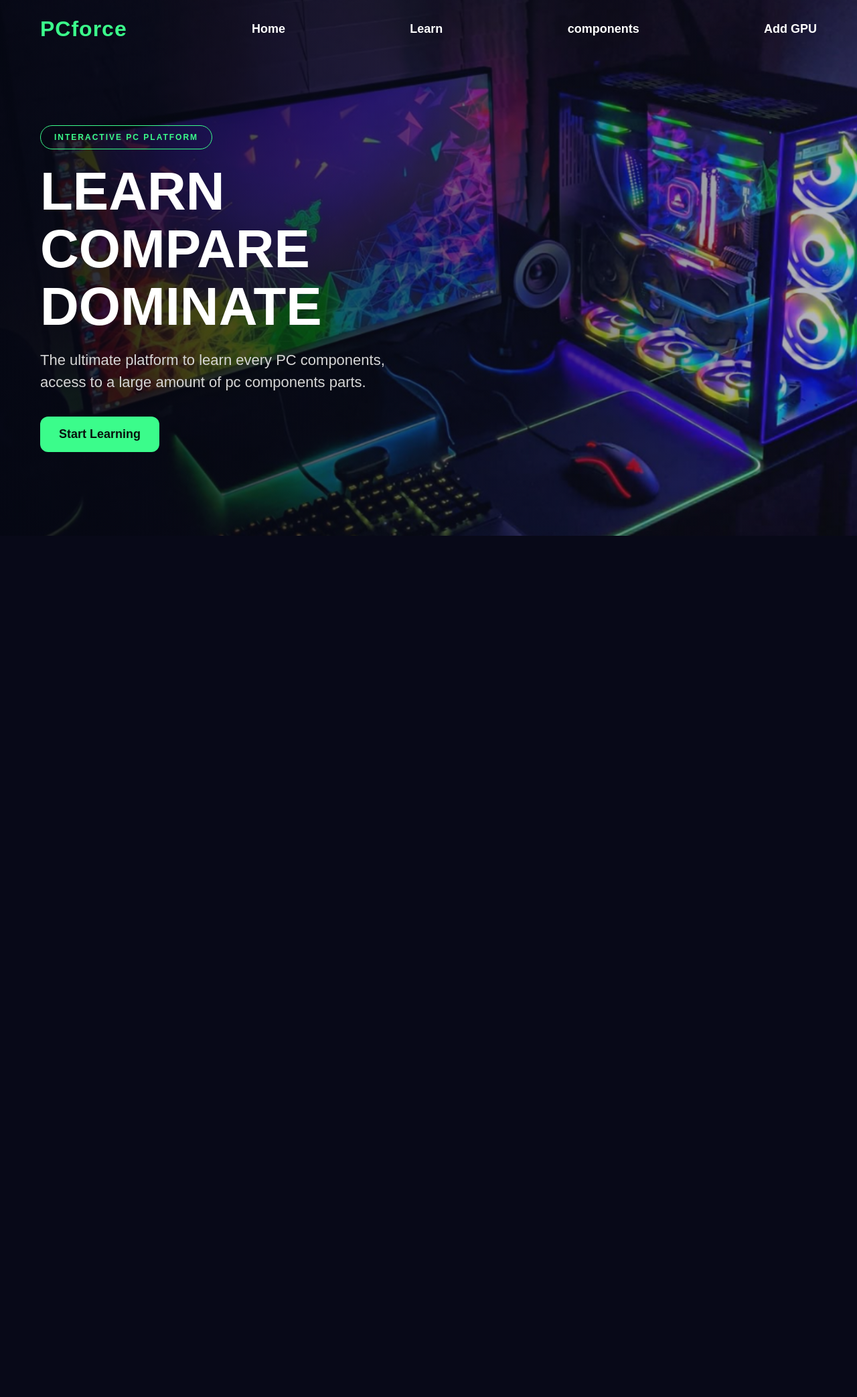
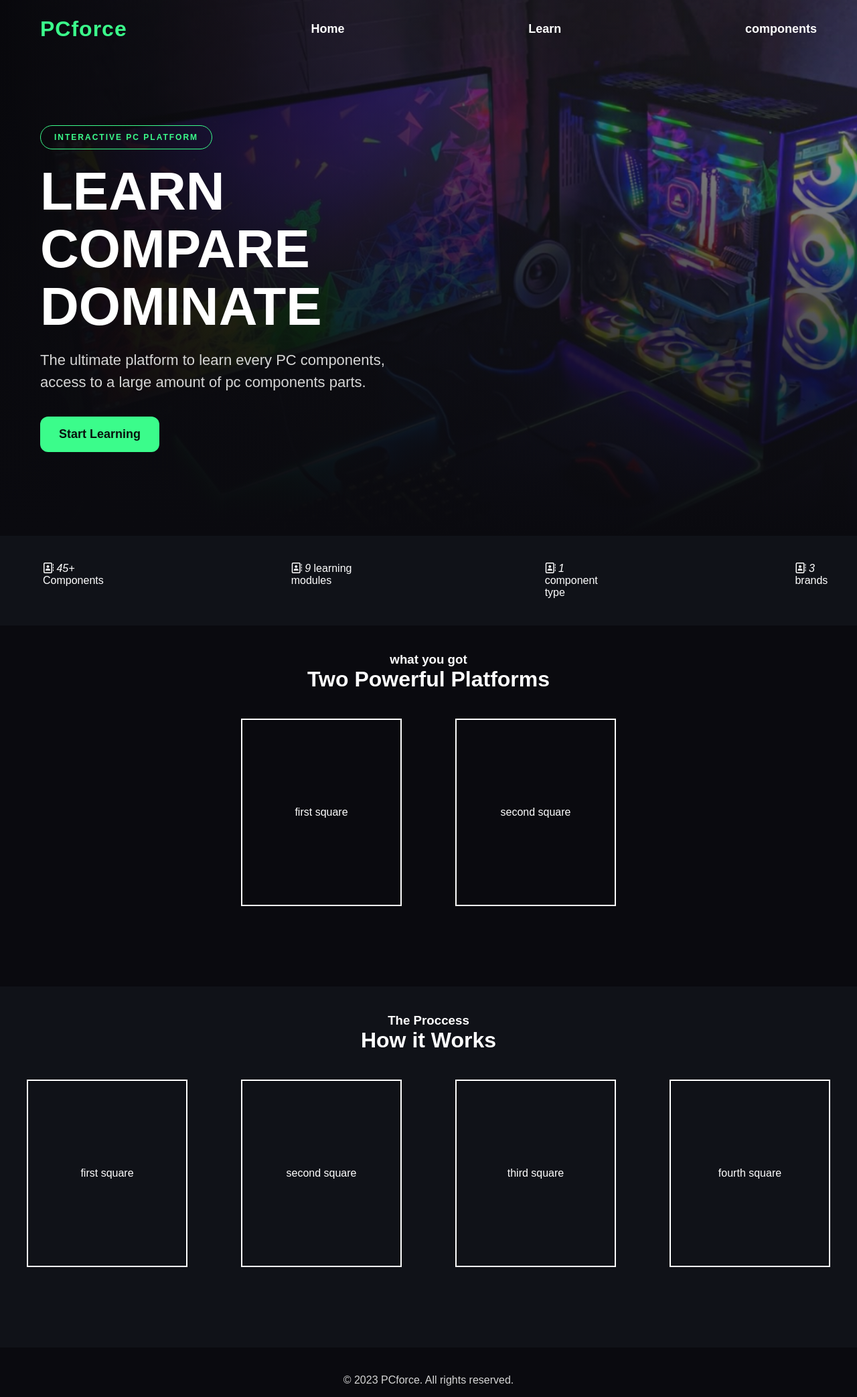
Before and after one commit to Arush2008/PC-Info-guide, a Flask app: page / in a window 1280 px wide. Shown: the whole page at 67% size. Before the commit the page ends 800 px from the top, so only its background shows below. Run offline with Flask 3, Linux system fonts and the light colour scheme; some libraries are stand-ins or nearby versions.

Commit message:
home page almost done just more context and styling needed

```diff
--- a/app.py
+++ b/app.py
@@ -1,4 +1,5 @@
 from flask import Flask
+from sqlalchemy import true
 from views import views
 from database import db
 
@@ -13,4 +14,4 @@ if __name__ == "__main__":
     with app.app_context():
         db.create_all()
 
-    app.run(debug=True)
+    app.run(host='0.0.0.0', port=5000, debug=True, use_reloader=true)
--- a/static/style.css
+++ b/static/style.css
@@ -5,13 +5,21 @@
 }
 
 .index_page {
-    background: linear-gradient(to right, rgba(5, 8, 20, 0.9), rgba(27, 32, 53, 0.3)), url('/static/background.png');
+    color: white;
+    font-family: Arial, sans-serif;
+    background-color: rgb(16,18,24);
+}
+
+.hero_page {
+    height: 100vh;
+    background-image:
+        linear-gradient(to top, rgba(10, 10, 15), rgba(0,0,0,0.2)),
+        linear-gradient(to left, rgba(255, 255, 255, 0.12), rgb(10, 10, 15)),
+        url('/static/background.png');
     background-size: cover;
     background-position: center;
     background-repeat: no-repeat;
-    color: white;
-    font-family: Arial, sans-serif;
-    min-height: 100vh;
+    overflow: hidden;
 }
 
 .top_nav_bar {
@@ -84,3 +92,46 @@
     background-color: #4ee87f;
     transform: translateY(-2px);
 }
+
+.border_info {
+    display: flex;
+    margin:5vh 5vh 5vh 8vh;
+    gap:35vh;
+}
+
+.section_title {
+    margin-top: 5vh;
+}
+
+.what_you_got, .The_proccess {
+    display: flex;
+    flex-direction: column;
+    align-items: center;
+}
+
+.what_you_got {
+    background-color: rgb(10, 10, 15);
+}
+
+.what_you_got div, .The_proccess div {
+    display: flex;
+    gap: 10vh;
+}
+
+.two_square, .four_square {
+    width: 30vh;
+    height: 35vh;
+    border: 0.3vh solid rgb(255, 255, 255);
+    margin: 5vh 0 15vh 0;
+    display: flex;
+    justify-content: center;
+    align-items: center;
+}
+
+.footer {
+    background-color: rgb(10, 10, 15);
+    text-align: center;
+    padding: 5vh 0 2vh 0;
+    color: #d6d6d6;
+    font-size: 2vh;
+}
--- a/templates/index.html
+++ b/templates/index.html
@@ -4,15 +4,16 @@
 <head>
     <title>My Website</title>
     <link rel="stylesheet" href="{{ url_for('static', filename='style.css') }}">
+    <script src="https://kit.fontawesome.com/7e0f86b6fb.js" crossorigin="anonymous"></script>
 </head>
 
     <body class="index_page">
+        <div class="hero_page">
             <nav class="top_nav_bar">
                 <h1 class="logo">PCforce</h1>
                     <a href="/">Home</a>
                     <a href="/learn">Learn</a>
                     <a href="/components">components</a>
-                <a href="/add-gpu">Add GPU</a>
             </nav>
 
             <section class="title_page">
@@ -30,12 +31,46 @@
                 <a class="btn_learn" href="/learn">Start Learning</a>
 
             </section>
-        <section>
+        </div>
 
-        </section>
-        <section>
-
+        <section class="border_info">
+            <a><i class="fa-regular fa-address-book"></i> <i>45+</i>  Components</a>
+            <a><i class="fa-regular fa-address-book"></i> <i>9</i> learning modules</a>
+            <a><i class="fa-regular fa-address-book"></i> <i>1</i> component type</a>
+            <a><i class="fa-regular fa-address-book"></i> <i>3</i> brands</a>
         </section>
 
+        <secction class="what_you_got">
+            <div>
+                <h3 class="section_title">what you got</h3>
+            </div>
+            <div>
+                <h1 class="big_text">Two Powerful <a class="design_text">Platforms</a> </h1>
+            </div>
+            <div>
+                <p class="two_square"> first square</p>
+                <p class="two_square"> second square</p>
+            </div>
+        </secction>
+
+        <secction class="The_proccess">
+            <div>
+                <h3 class="section_title">The Proccess</h3>
+            </div>
+            <div>
+                <h1 class="big_text">How it <a class="design_text">Works</a> </h1>
+            </div>
+            <div>
+                <p class="four_square">first square</p>
+                <p class="four_square">second square</p>
+                <p class="four_square">third square</p>
+                <p class="four_square">fourth square</p>
+            </div>
+        </secction>
+
     </body>
+
+    <footer class="footer">
+        <p>&copy; 2023 PCforce. All rights reserved.</p>
+    </footer>
 </html>
```
Lines whose indentation alone changed are shown as unchanged.
